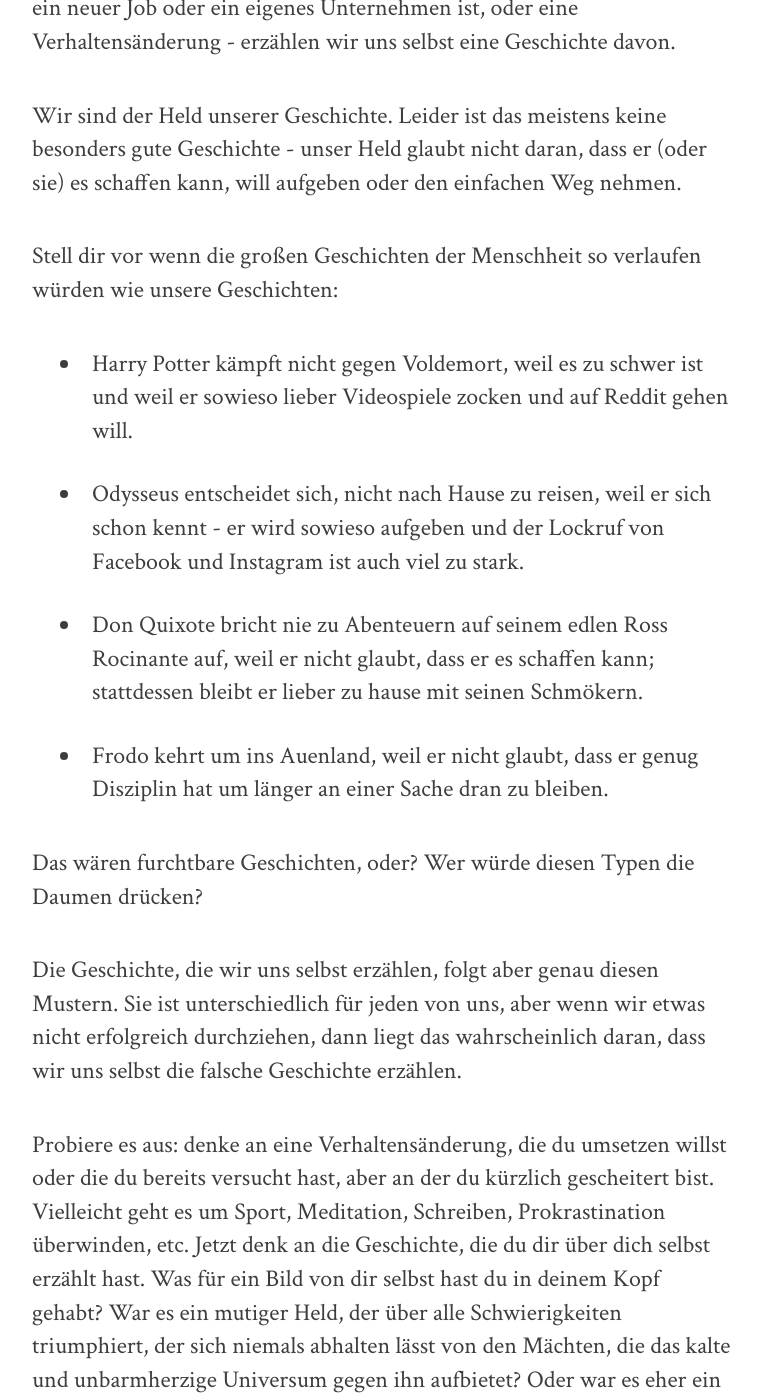
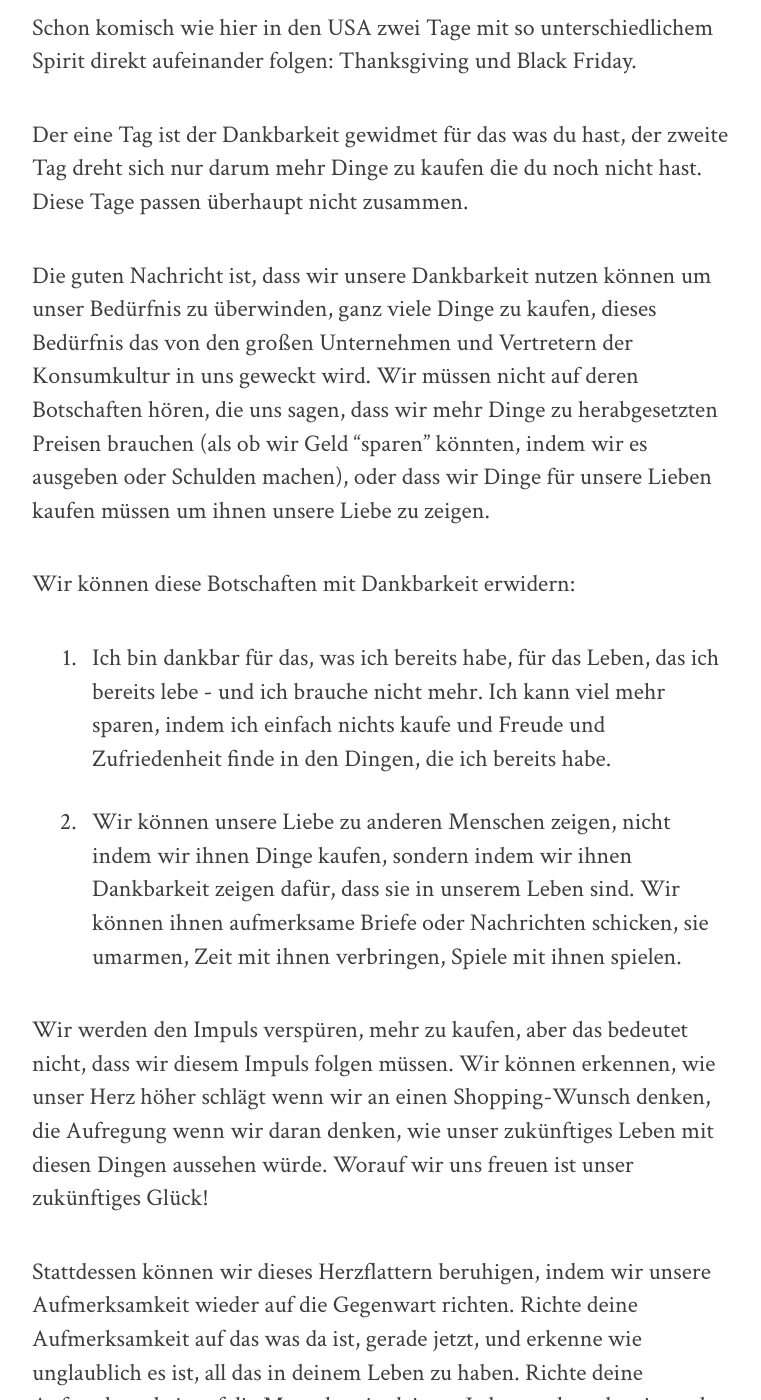
Before and after one commit to zen-habits/zen-habits.github.io, a Jekyll site: the page built from index.html, in a window 1280 px wide and 1400 px high, scrolled down 364 px. Shown: the whole window, without its empty margins (258-1019 px from the left). Built offline with Jekyll 4.4.1, drawn with Linux system fonts in a browser that asks for light colours; some of the changed text lies outside the part shown.

Commit message:
Created 2015-11-26-kurieren.md

```diff
--- a/_posts/2015-11-26-kurieren.md
+++ b/_posts/2015-11-26-kurieren.md
@@ -10,12 +10,12 @@ Schon komisch wie hier in den USA zwei Tage mit so unterschiedlichem Spirit dire
 
 Der eine Tag ist der Dankbarkeit gewidmet für das was du hast, der zweite Tag dreht sich nur darum mehr Dinge zu kaufen die du noch nicht hast. Diese Tage passen überhaupt nicht zusammen.
 
-Die guten Nachrichten sind, dass wir unsere Dankbarkeit nutzen können um unser Bedürfnis zu überwinden ganz viele Dinge zu kaufen, dieses Bedürfnis das von den großen Unternehmen und Vertretern der Konsumkultur in uns geweckt wird. Wir müssen nicht auf deren Botschaften hören, die uns sagen, dass wir mehr Dinge zu herabgesetzten Preisen brauchen (als ob wir Geld "sparen" könnten, indem wir es ausgeben oder Schulden machen), oder dass wir Dinge für unsere Lieben kaufen müssen um ihnen unsere Liebe zu zeigen.
+Die guten Nachricht ist, dass wir unsere Dankbarkeit nutzen können um unser Bedürfnis zu überwinden, ganz viele Dinge zu kaufen, dieses Bedürfnis das von den großen Unternehmen und Vertretern der Konsumkultur in uns geweckt wird. Wir müssen nicht auf deren Botschaften hören, die uns sagen, dass wir mehr Dinge zu herabgesetzten Preisen brauchen (als ob wir Geld "sparen" könnten, indem wir es ausgeben oder Schulden machen), oder dass wir Dinge für unsere Lieben kaufen müssen um ihnen unsere Liebe zu zeigen.
 
 Wir können diese Botschaften mit Dankbarkeit erwidern:
 
 1. Ich bin dankbar für das, was ich bereits habe, für das Leben, das ich bereits lebe - und ich brauche nicht mehr. Ich kann viel mehr sparen, indem ich einfach nichts kaufe und Freude und Zufriedenheit finde in den Dingen, die ich bereits habe.
-2. We können unsere Liebe zu anderen Menschen zeigen, nicht indem wir ihnen Dinge kaufen, sondern indem wir ihnen Dankbarkeit zeigen dafür, dass sie in unserem Leben sind. Wir können ihnen aufmerksame Briefe oder Nachrichten schicken, sie umarmen, Zeit mit ihnen verbringen, Spiele mit ihnen spielen.
+2. Wir können unsere Liebe zu anderen Menschen zeigen, nicht indem wir ihnen Dinge kaufen, sondern indem wir ihnen Dankbarkeit zeigen dafür, dass sie in unserem Leben sind. Wir können ihnen aufmerksame Briefe oder Nachrichten schicken, sie umarmen, Zeit mit ihnen verbringen, Spiele mit ihnen spielen.
 
 Wir werden den Impuls verspüren, mehr zu kaufen, aber das bedeutet nicht, dass wir diesem Impuls folgen müssen. Wir können erkennen, wie unser Herz höher schlägt wenn wir an einen Shopping-Wunsch denken, die Aufregung wenn wir daran denken, wie unser zukünftiges Leben mit diesen Dingen aussehen würde. Worauf wir uns freuen ist unser zukünftiges Glück!
 
```
Also changed, not shown: other parts of _posts/2015-11-26-kurieren.md (+1 -1 lines).
